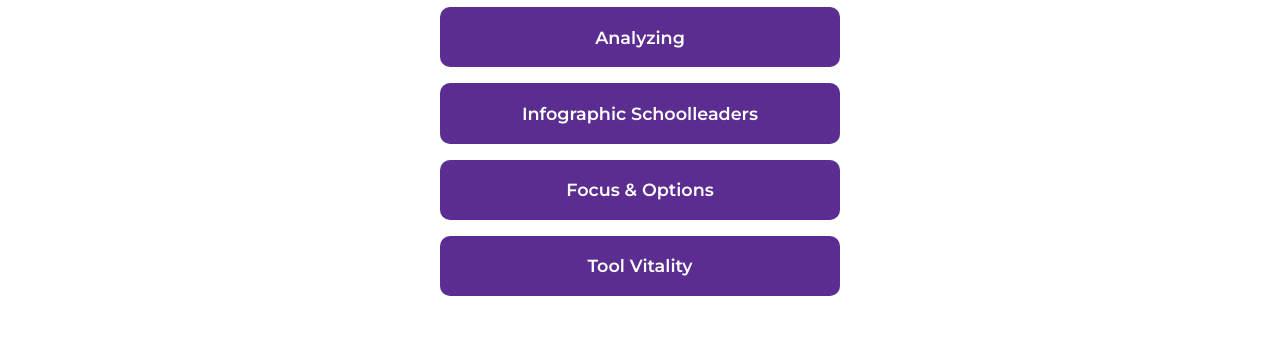
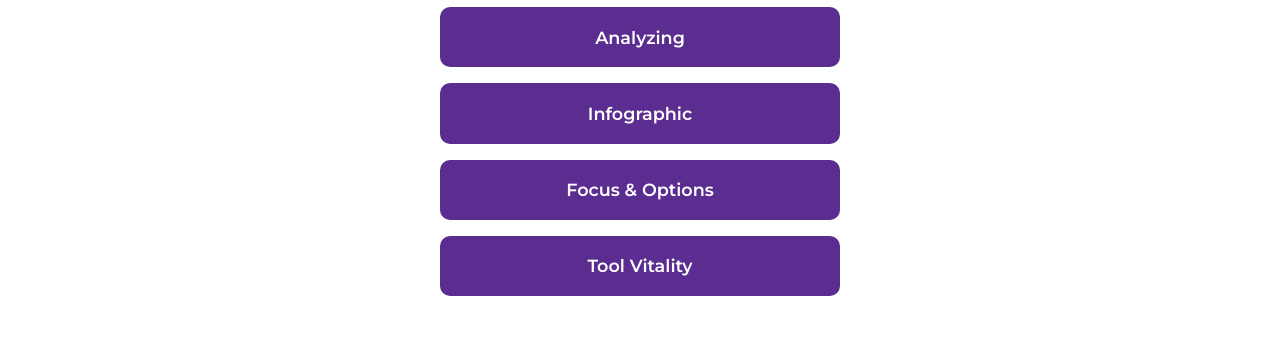
Before and after one commit to bvangastel/attractiveemployership, a plain HTML site: page index.html in a window 1280 px wide. Shown: the part 162-503 px from the top of the page. Drawn offline with Linux system fonts and the light colour scheme.

Commit message:
Update index.html

```diff
--- a/index.html
+++ b/index.html
@@ -21,7 +21,7 @@
   <h1>Attractive Employership</h1>
   <div class="buttons">
     <a class="btn" href="analyzing.html">Analyzing</a>
-    <a class="btn" href="infographic-schoolleaders.html">Infographic Schoolleaders</a>
+    <a class="btn" href="infographic-schoolleaders.html">Infographic</a>
     <a class="btn" href="focus-options.html">Focus & Options</a>
     <a class="btn" href="tool-vitality.html">Tool Vitality</a>
   </div>
```
